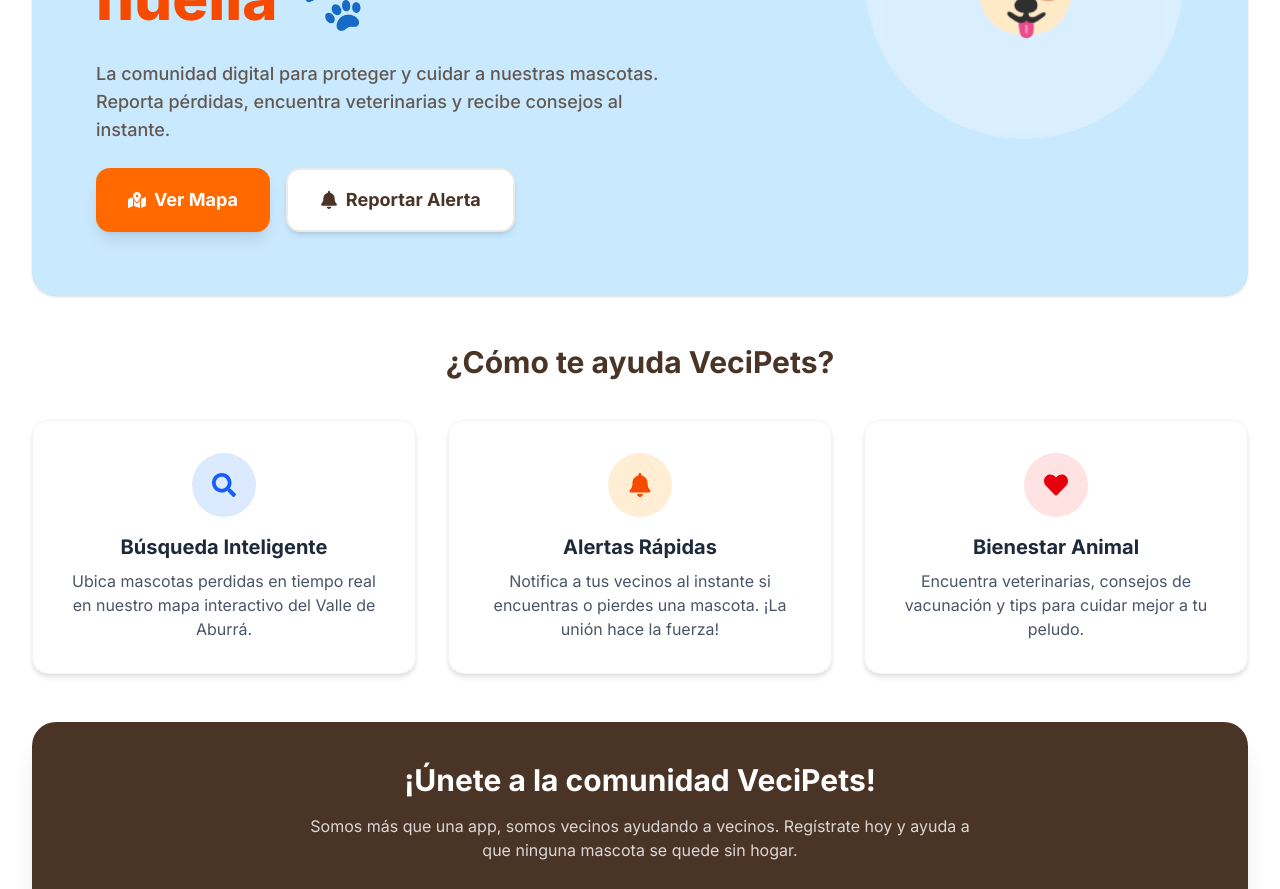
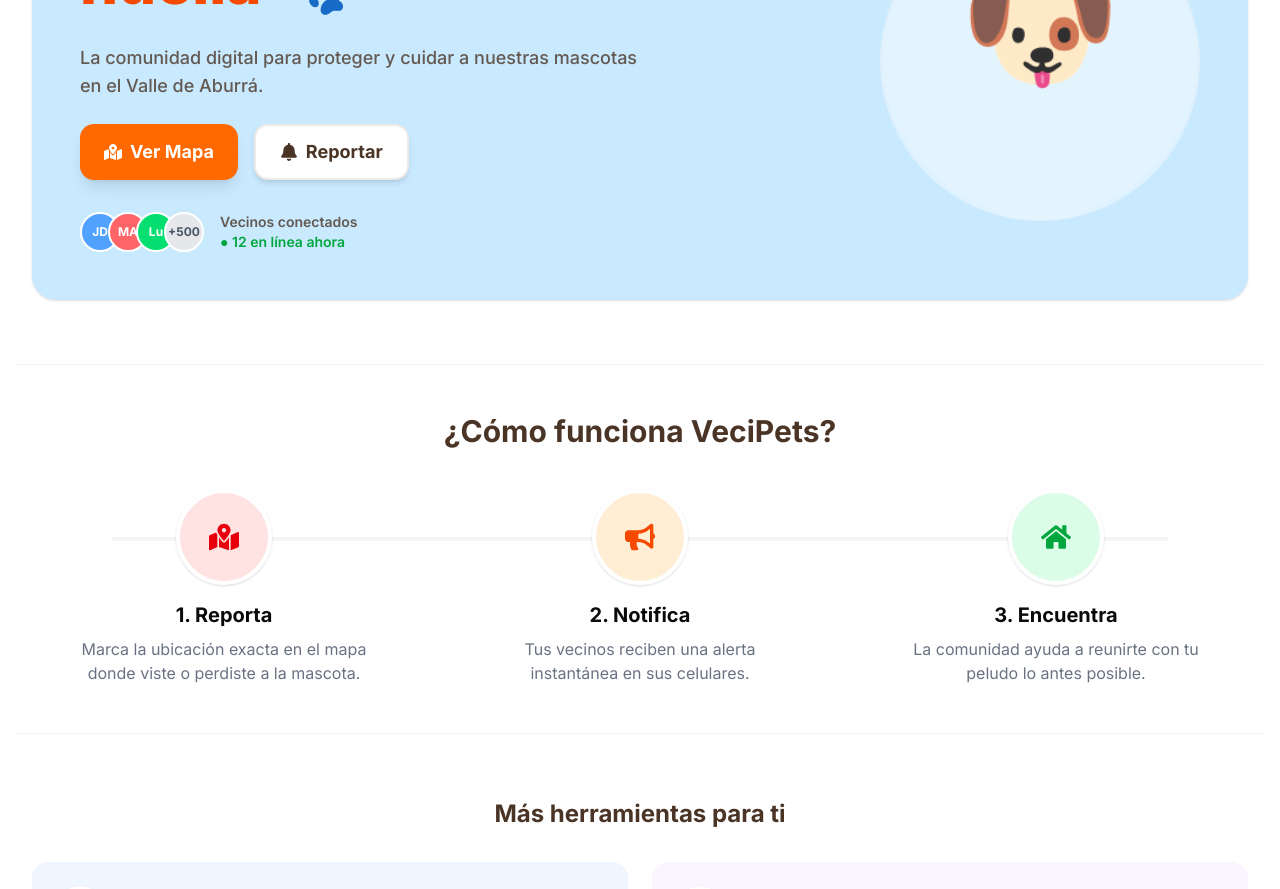
Before and after one commit to maximilianoosorio/proyecto_integrador_frontend, a Next.js app: page / in a window 1280 px wide. Shown: the part 280-1169 px from the top of the page. Built offline with nearby package versions, Linux system fonts and the light colour scheme; no server answers.

Commit message:
cambio de la pagina principal

```diff
--- a/app/page.tsx
+++ b/app/page.tsx
@@ -1,95 +1,129 @@
 import Link from "next/link";
-import { FaBell, FaHeart, FaMapMarkedAlt, FaSearch } from "react-icons/fa";
-// Importamos el botón de registro de Clerk
+import { FaBell, FaHeart, FaMapMarkedAlt, FaSearch, FaUserFriends, FaBullhorn, FaHome } from "react-icons/fa";
 import { SignUpButton } from "@clerk/nextjs";
 
 export default function Home() {
+
   return (
-    <div className="flex flex-col gap-12 pb-10">
+    <div className="flex flex-col gap-16 pb-10">
 
-      {/* 1. SECCIÓN HERO (Bienvenida)
-         - Agregamos 'relative z-0': Esto asegura que esta sección se quede en el "piso 0".
-           Así, tu Navbar (que está en el piso 50) siempre pasará por encima sin problemas.
+      {/* --- 2. SECCIÓN HERO (LA PORTADA) ---
       */}
-      <section className="relative z-0 bg-[#C9E9FF] rounded-3xl overflow-hidden p-8 md:p-16 text-center md:text-left flex flex-col md:flex-row items-center justify-between shadow-sm mx-4 mt-4">
+      <section className="relative z-0 bg-[#C9E9FF] rounded-3xl overflow-hidden p-8 md:p-12 text-center md:text-left flex flex-col md:flex-row items-center justify-between shadow-sm mx-4 mt-4">
 
-        {/* Texto */}
         <div className="max-w-xl space-y-6 relative z-10">
+          {/* Título con énfasis en la palabra clave "huella" usando color */}
           <h1 className="text-4xl md:text-6xl font-extrabold text-[#4a3426] leading-tight">
             Unidos por una <span className="text-orange-600">huella</span> 🐾
           </h1>
           <p className="text-lg text-[#4a3426]/80 font-medium">
-            La comunidad digital para proteger y cuidar a nuestras mascotas.
-            Reporta pérdidas, encuentra veterinarias y recibe consejos al instante.
+            La comunidad digital para proteger y cuidar a nuestras mascotas en el Valle de Aburrá.
           </p>
 
+          {/* Botones de Acción Principal (CTA) */}
           <div className="flex flex-col sm:flex-row gap-4 justify-center md:justify-start">
-            <Link
-              href="/mapa"
-              className="bg-orange-500 text-white px-8 py-4 rounded-xl font-bold text-lg hover:bg-orange-600 transition shadow-lg flex items-center justify-center gap-2 hover:scale-105 active:scale-95"
-            >
+            <Link href="/mapa" className="bg-orange-500 text-white px-6 py-3 rounded-xl font-bold text-lg hover:bg-orange-600 transition shadow-lg flex items-center justify-center gap-2 hover:scale-105 active:scale-95">
               <FaMapMarkedAlt /> Ver Mapa
             </Link>
-            <Link
-              href="/reportar"
-              className="bg-white text-[#4a3426] px-8 py-4 rounded-xl font-bold text-lg hover:bg-gray-50 transition shadow-md border-2 border-[#4a3426]/10 flex items-center justify-center gap-2 hover:scale-105 active:scale-95"
-            >
-              <FaBell /> Reportar Alerta
+            <Link href="/reportar" className="bg-white text-[#4a3426] px-6 py-3 rounded-xl font-bold text-lg hover:bg-gray-50 transition shadow-md border-2 border-[#4a3426]/10 flex items-center justify-center gap-2 hover:scale-105 active:scale-95">
+              <FaBell /> Reportar
             </Link>
+          </div>
+
+          {/* --- 3. PRUEBA SOCIAL (SOCIAL PROOF) ---*/}
+          <div className="flex items-center gap-4 justify-center md:justify-start pt-2">
+            <div className="flex -space-x-3">
+              {/* Círculos con iniciales para simular usuarios reales */}
+              <div className="w-10 h-10 rounded-full border-2 border-white bg-blue-400 flex items-center justify-center text-xs text-white font-bold">JD</div>
+              <div className="w-10 h-10 rounded-full border-2 border-white bg-red-400 flex items-center justify-center text-xs text-white font-bold">MA</div>
+              <div className="w-10 h-10 rounded-full border-2 border-white bg-green-400 flex items-center justify-center text-xs text-white font-bold">Lu</div>
+              <div className="w-10 h-10 rounded-full border-2 border-white bg-gray-200 flex items-center justify-center text-xs text-gray-600 font-bold">+500</div>
+            </div>
+            <p className="text-sm font-semibold text-[#4a3426]/80">
+              Vecinos conectados <br/> <span className="text-green-600">● 12 en línea ahora</span>
+            </p>
           </div>
         </div>
 
-        {/* Animación del Perro */}
-        <div className="hidden md:block relative w-80 h-80 mt-8 md:mt-0">
-           <div className="w-full h-full bg-white/30 rounded-full flex items-center justify-center text-9xl animate-bounce shadow-inner backdrop-blur-sm">
-            🐶
-           </div>
+
+        {/* --- 4. ANIMACIÓN DE RADAR Y SALTO --- */}
+         <div className="hidden md:block relative w-80 h-80 mt-8 md:mt-0">
+            <div className="absolute inset-0 bg-white/40 rounded-full animate-ping opacity-75"></div>
+            <div className="relative w-full h-full bg-white/30 rounded-full flex items-center justify-center text-9xl shadow-inner backdrop-blur-sm z-10">
+            <span className="animate-bounce">🐶</span>
+          </div>
         </div>
       </section>
 
-      {/* 2. CARACTERÍSTICAS PRINCIPALES */}
-      <section className="container mx-auto px-4 relative z-0">
-        <h2 className="text-3xl font-bold text-center text-[#4a3426] mb-10">
-          ¿Cómo te ayuda VeciPets?
-        </h2>
 
-        <div className="grid grid-cols-1 md:grid-cols-3 gap-8">
-          {/* Tarjeta 1 - Usamos un componente reutilizable abajo para limpiar código */}
-          <FeatureCard
-            icon={<FaSearch className="text-blue-600 text-2xl" />}
-            bgIcon="bg-blue-100"
-            title="Búsqueda Inteligente"
-            desc="Ubica mascotas perdidas en tiempo real en nuestro mapa interactivo del Valle de Aburrá."
-          />
+      <section className="bg-white py-12 border-y border-gray-100 relative z-0">
+        <div className="container mx-auto px-4 text-center">
+          <h2 className="text-3xl font-bold text-[#4a3426] mb-10">¿Cómo funciona VeciPets?</h2>
 
-          {/* Tarjeta 2 */}
-          <FeatureCard
-            icon={<FaBell className="text-orange-600 text-2xl" />}
-            bgIcon="bg-orange-100"
-            title="Alertas Rápidas"
-            desc="Notifica a tus vecinos al instante si encuentras o pierdes una mascota. ¡La unión hace la fuerza!"
-          />
+          <div className="grid grid-cols-1 md:grid-cols-3 gap-8 relative">
+            {/* Línea decorativa que conecta los pasos (solo visible en pantallas grandes) */}
+            <div className="hidden md:block absolute top-12 left-20 right-20 h-1 bg-gray-100 -z-10"></div>
 
-          {/* Tarjeta 3 */}
-          <FeatureCard
-            icon={<FaHeart className="text-red-600 text-2xl" />}
-            bgIcon="bg-red-100"
-            title="Bienestar Animal"
-            desc="Encuentra veterinarias, consejos de vacunación y tips para cuidar mejor a tu peludo."
-          />
+            {/* Paso 1 */}
+            <div className="flex flex-col items-center group">
+              <div className="w-24 h-24 bg-red-100 rounded-full flex items-center justify-center text-red-600 text-3xl mb-4 border-4 border-white shadow-sm group-hover:scale-110 transition">
+                <FaMapMarkedAlt />
+              </div>
+              <h3 className="font-bold text-xl mb-2">1. Reporta</h3>
+              <p className="text-gray-500 max-w-xs">Marca la ubicación exacta en el mapa donde viste o perdiste a la mascota.</p>
+            </div>
+
+            {/* Paso 2 */}
+            <div className="flex flex-col items-center group">
+              <div className="w-24 h-24 bg-orange-100 rounded-full flex items-center justify-center text-orange-600 text-3xl mb-4 border-4 border-white shadow-sm group-hover:scale-110 transition">
+                <FaBullhorn />
+              </div>
+              <h3 className="font-bold text-xl mb-2">2. Notifica</h3>
+              <p className="text-gray-500 max-w-xs">Tus vecinos reciben una alerta instantánea en sus celulares.</p>
+            </div>
+
+            {/* Paso 3 */}
+            <div className="flex flex-col items-center group">
+              <div className="w-24 h-24 bg-green-100 rounded-full flex items-center justify-center text-green-600 text-3xl mb-4 border-4 border-white shadow-sm group-hover:scale-110 transition">
+                <FaHome />
+              </div>
+              <h3 className="font-bold text-xl mb-2">3. Encuentra</h3>
+              <p className="text-gray-500 max-w-xs">La comunidad ayuda a reunirte con tu peludo lo antes posible.</p>
+            </div>
+          </div>
         </div>
       </section>
 
-      {/* 3. LLAMADO A REGISTRO */}
+      {/* --- 7. CARACTERÍSTICAS SECUNDARIAS --- */}
+      <section className="container mx-auto px-4 relative z-0">
+        <h2 className="text-2xl font-bold text-center text-[#4a3426] mb-8">
+          Más herramientas para ti
+        </h2>
+        <div className="grid grid-cols-1 md:grid-cols-2 gap-6">
+          <div className="bg-blue-50 p-6 rounded-2xl flex items-center gap-4 hover:bg-blue-100 transition cursor-pointer">
+            <div className="bg-white p-3 rounded-full text-blue-600 shadow-sm"><FaSearch size={24}/></div>
+            <div>
+              <h3 className="font-bold text-gray-800">Búsqueda Inteligente</h3>
+              <p className="text-sm text-gray-600">Filtra por raza, color o barrio.</p>
+            </div>
+          </div>
+          <div className="bg-purple-50 p-6 rounded-2xl flex items-center gap-4 hover:bg-purple-100 transition cursor-pointer">
+            <div className="bg-white p-3 rounded-full text-purple-600 shadow-sm"><FaUserFriends size={24}/></div>
+            <div>
+              <h3 className="font-bold text-gray-800">Comunidad Activa</h3>
+              <p className="text-sm text-gray-600">Comparte consejos y veterinarias.</p>
+            </div>
+          </div>
+        </div>
+      </section>
+
       <section className="bg-[#4a3426] text-white rounded-3xl p-10 text-center mx-4 relative z-0 shadow-xl mb-4">
-        <h2 className="text-3xl font-bold mb-4">¡Únete a la comunidad VeciPets!</h2>
-        <p className="text-white/80 mb-8 max-w-2xl mx-auto">
-          Somos más que una app, somos vecinos ayudando a vecinos.
-          Regístrate hoy y ayuda a que ninguna mascota se quede sin hogar.
+        <h2 className="text-3xl font-bold mb-4">¿Listo para ayudar?</h2>
+        <p className="text-white/80 mb-8 max-w-xl mx-auto">
+          Únete hoy a la red de cuidado animal más grande de Medellín. Es gratis.
         </p>
-
         <SignUpButton mode="modal">
-          <button className="bg-[#C9E9FF] text-[#4a3426] px-8 py-3 rounded-full font-bold hover:bg-white transition transform hover:scale-110 active:scale-95 shadow-lg border-2 border-transparent hover:border-[#4a3426]">
+          <button className="bg-[#C9E9FF] text-[#4a3426] px-10 py-4 rounded-full font-bold hover:bg-white transition transform hover:scale-105 shadow-lg">
             Crear Cuenta Gratis
           </button>
         </SignUpButton>
@@ -98,16 +132,3 @@
     </div>
   );
 }
-
-// --- Componente Auxiliar (Para no repetir código en las tarjetas) ---
-function FeatureCard({ icon, bgIcon, title, desc }: any) {
-  return (
-    <div className="bg-white p-8 rounded-2xl shadow-md hover:shadow-xl transition border border-gray-100 text-center group hover:-translate-y-2 duration-300">
-      <div className={`${bgIcon} w-16 h-16 rounded-full flex items-center justify-center mx-auto mb-4 group-hover:scale-110 transition`}>
-        {icon}
-      </div>
-      <h3 className="text-xl font-bold text-gray-800 mb-2">{title}</h3>
-      <p className="text-gray-600">{desc}</p>
-    </div>
-  );
-}
```
